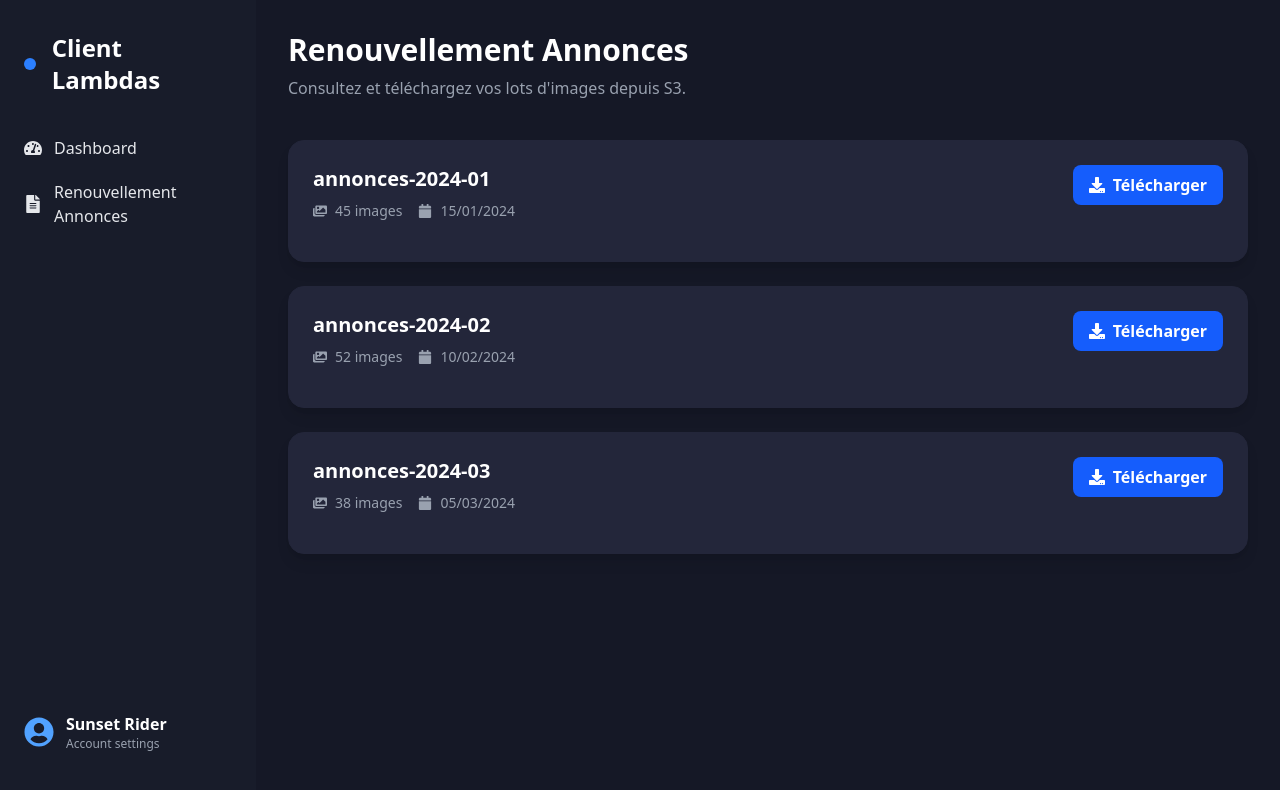
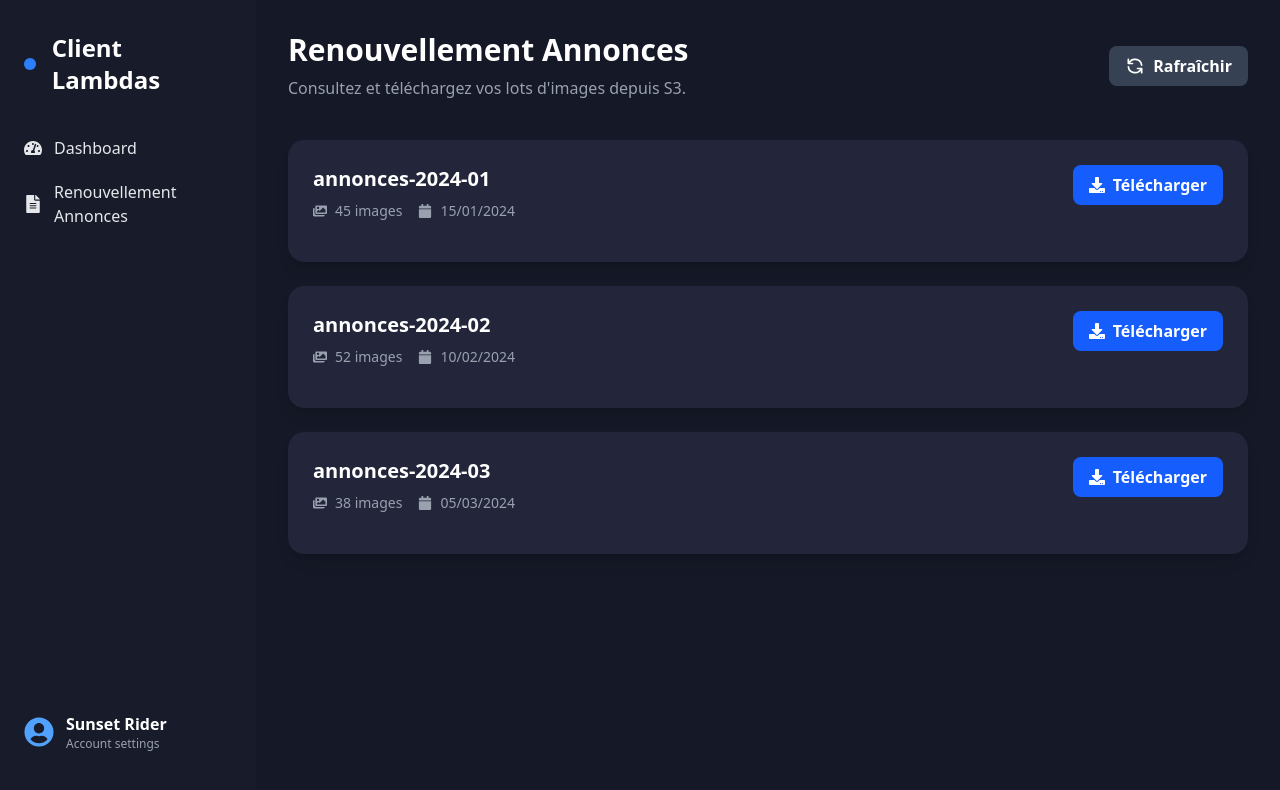
Before and after one commit to Cedrenou/console-pme-automation, a Next.js app: page /renouvellement-annonces in a window 1280 px wide. Shown: the top 790 px of the page. Built offline with nearby package versions, Linux system fonts and the light colour scheme; no server answers.

Commit message:
feat: ajout d'un system de refresh des dossier de renouvellement

```diff
--- a/src/app/renouvellement-annonces/page.tsx
+++ b/src/app/renouvellement-annonces/page.tsx
@@ -17,6 +17,7 @@ const RenouvellementAnnoncesPage = () => {
     setLoading(true);
     setError(null);
     try {
+      // Ajouter un timestamp pour éviter le cache du navigateur
       const data = await fetchImageBatches();
       console.log('Lots d\'images reçus:', data);
       console.log('Type de data:', typeof data, 'Est un tableau?', Array.isArray(data));
@@ -74,9 +75,28 @@ const RenouvellementAnnoncesPage = () => {
 
   return (
     <div className="min-h-screen bg-[#151826] text-white p-8">
-      <div className="mb-10">
-        <h1 className="text-3xl font-bold mb-2">Renouvellement Annonces</h1>
-        <p className="text-gray-400">Consultez et téléchargez vos lots d&apos;images depuis S3.</p>
+      <div className="mb-10 flex items-center justify-between">
+        <div>
+          <h1 className="text-3xl font-bold mb-2">Renouvellement Annonces</h1>
+          <p className="text-gray-400">Consultez et téléchargez vos lots d&apos;images depuis S3.</p>
+        </div>
+        <button
+          onClick={loadBatches}
+          disabled={loading}
+          className="px-4 py-2 bg-gray-700 hover:bg-gray-600 text-white rounded-lg font-semibold transition-colors flex items-center gap-2 disabled:opacity-50 disabled:cursor-not-allowed"
+          title="Rafraîchir la liste"
+        >
+          <svg
+            className={`h-5 w-5 ${loading ? 'animate-spin' : ''}`}
+            xmlns="http://www.w3.org/2000/svg"
+            fill="none"
+            viewBox="0 0 24 24"
+            stroke="currentColor"
+          >
+            <path strokeLinecap="round" strokeLinejoin="round" strokeWidth={2} d="M4 4v5h.582m15.356 2A8.001 8.001 0 004.582 9m0 0H9m11 11v-5h-.581m0 0a8.003 8.003 0 01-15.357-2m15.357 2H15" />
+          </svg>
+          {loading ? 'Chargement...' : 'Rafraîchir'}
+        </button>
       </div>
 
       <div className="grid grid-cols-1 gap-6">
--- a/src/lib/api.ts
+++ b/src/lib/api.ts
@@ -208,12 +208,16 @@ export type ImageBatch = {
 export async function fetchImageBatches(): Promise<ImageBatch[]> {
   console.log("fetchImageBatches");
 
-  const apiUrl = `${process.env.NEXT_PUBLIC_API_URL}/s3/list-folders-images`;
+  // Ajouter un timestamp pour éviter le cache du navigateur
+  const timestamp = Date.now();
+  const apiUrl = `${process.env.NEXT_PUBLIC_API_URL}/s3/list-folders-images?t=${timestamp}`;
 
   // Mode développement avec données mock
   if (process.env.NODE_ENV === 'development') {
     try {
-      const res = await fetch(apiUrl);
+      const res = await fetch(apiUrl, {
+        cache: 'no-store', // Désactiver le cache
+      });
       if (res.ok) {
         const data = await parseApiResponse<{ folders: string[] }>(res);
         // Transformer la réponse {"folders": [...]} en format attendu
@@ -228,7 +232,9 @@ export async function fetchImageBatches(): Promise<ImageBatch[]> {
     return mockImageBatches;
   }
 
-  const res = await fetch(apiUrl);
+  const res = await fetch(apiUrl, {
+    cache: 'no-store', // Désactiver le cache
+  });
   if (!res.ok) throw new Error("Erreur lors de la récupération des lots d'images");
   const data = await parseApiResponse<{ folders: string[] }>(res);
   console.log('Réponse API brute:', data);
```
